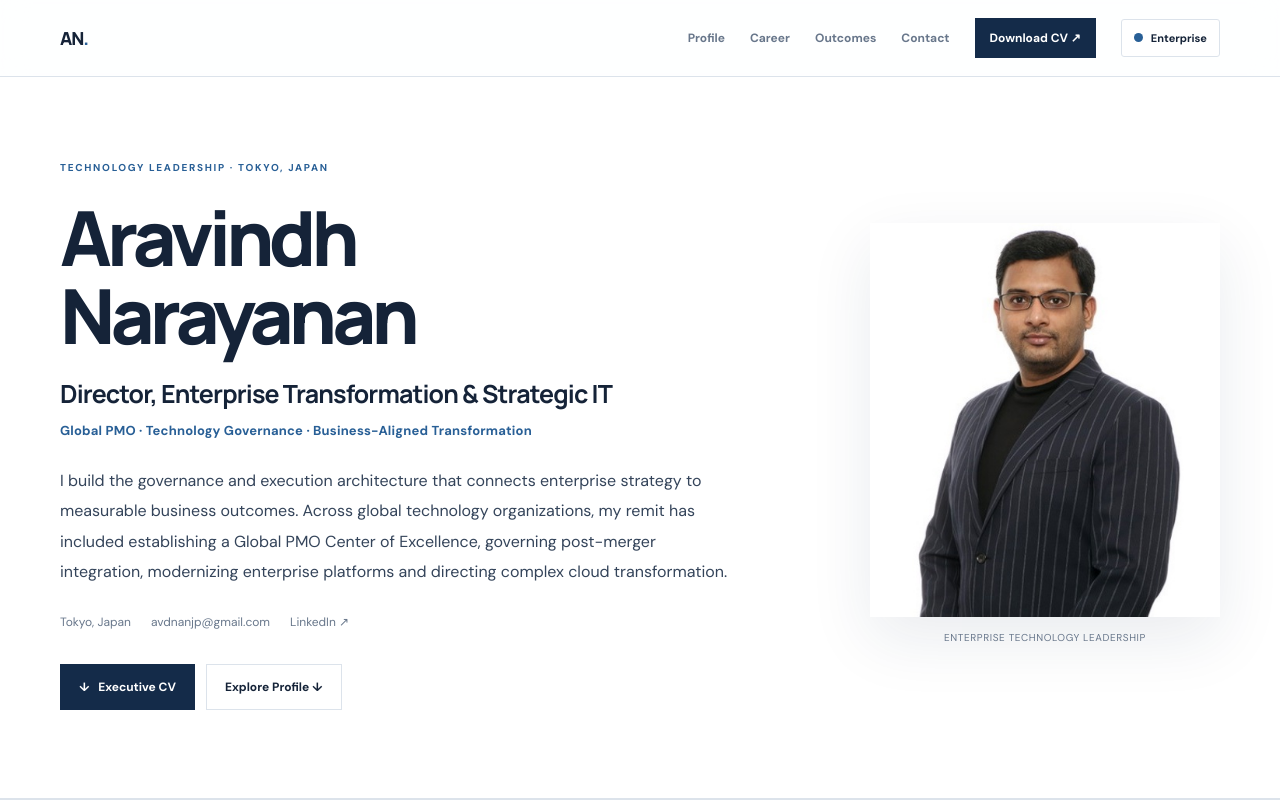
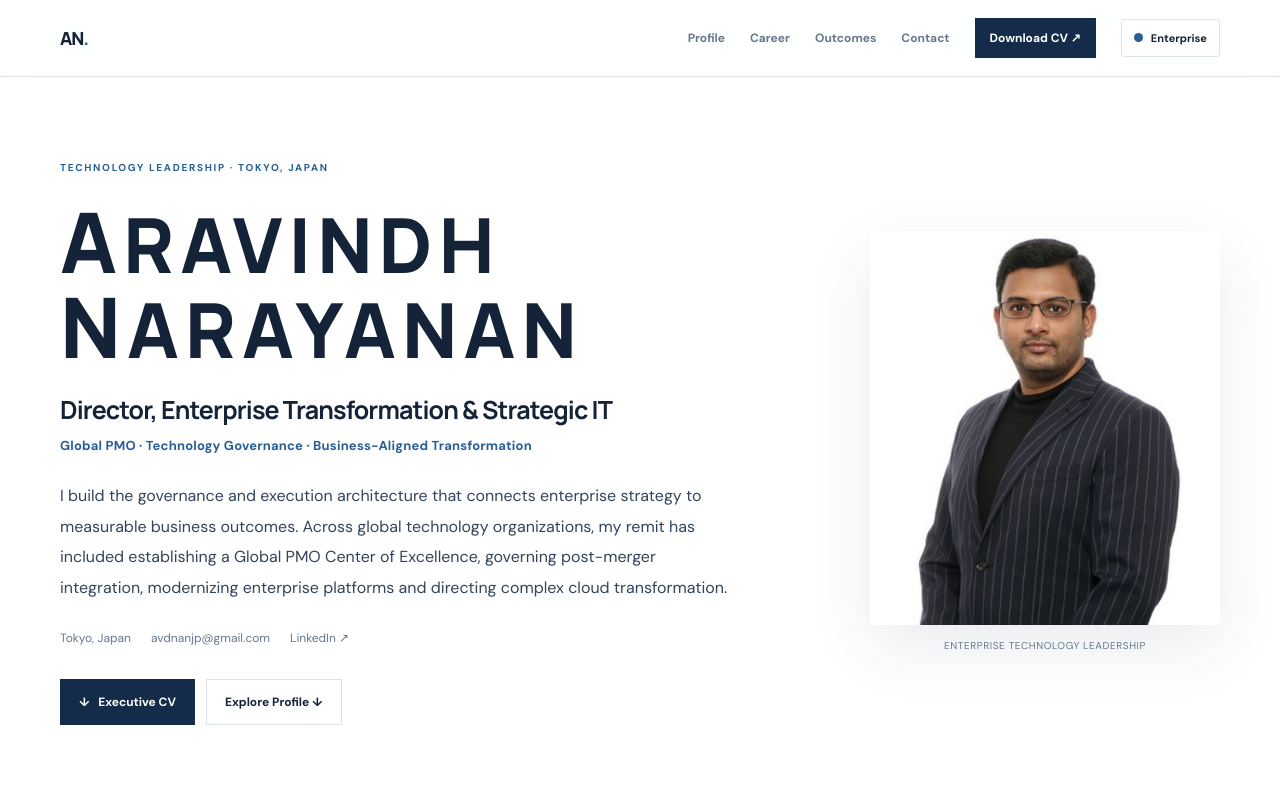
Before and after one commit to aravindhnarayanan/aravindhnarayanan.github.io, a plain HTML site: page index.html in a window 1280 px wide. Shown: the top 800 px of the page. Drawn offline with Linux system fonts and the light colour scheme.

Commit message:
Update index.html
title tag fixed
name spacing fixed

```diff
--- a/index.html
+++ b/index.html
@@ -8,7 +8,7 @@
   <meta property="og:title" content="Aravindh Narayanan | Enterprise Transformation & Strategic IT">
   <meta property="og:description" content="Enterprise technology leadership, global PMO governance and business-aligned transformation. Tokyo, Japan.">
   <meta property="og:type" content="website">
-  <title>Aravindh Narayanan | Enterprise Transformation & Strategic IT</title>
+  <title>Aravindh Narayanan | Executive Profile</title>
 
   <link rel="preconnect" href="https://fonts.googleapis.com">
   <link rel="preconnect" href="https://fonts.gstatic.com" crossorigin>
@@ -253,7 +253,7 @@
       <div class="container hero-grid">
         <div class="hero-content">
           <p class="eyebrow">Technology Leadership · Tokyo, Japan</p>
-          <h1>Aravindh<br>Narayanan</h1>
+          <h1 style="letter-spacing: 0.08em;"><span style="font-size: 1.10em;">A</span>RAVINDH<br><span style="font-size: 1.10em;">N</span>ARAYANAN</h1>
           <p class="hero-role">Director, Enterprise Transformation &amp; Strategic IT</p>
           <p class="hero-specialty">Global PMO · Technology Governance · Business-Aligned Transformation</p>
           <p class="hero-copy">
```
